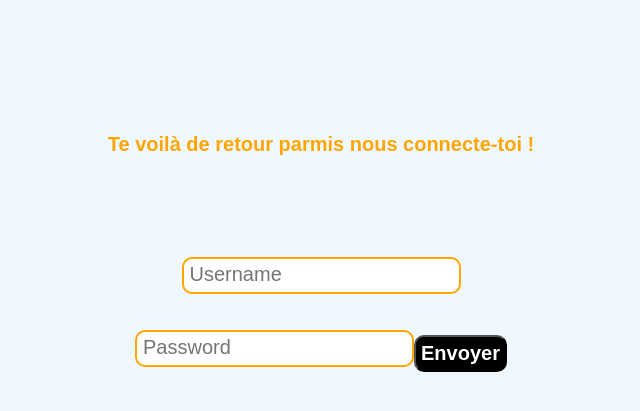
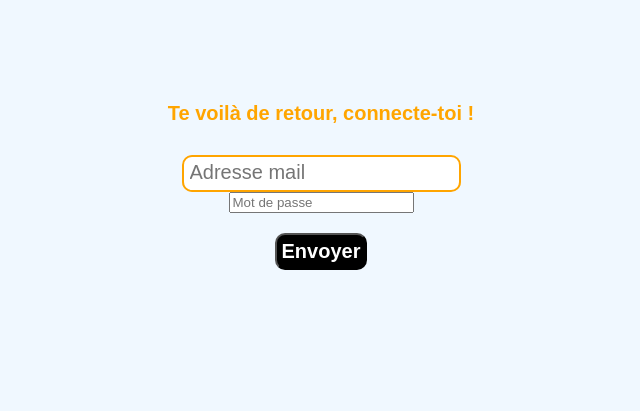
Before and after one commit to devyosse/ProjetJury, a PHP site: template view/user/connexion.php in a window 1280 px wide. Shown: the part 69-480 px from the top of the page, without its empty margins (319-959 px from the left). Run offline with PHP 8.4, Linux system fonts and the light colour scheme; the template is opened without the code that fills it, so the values that code supplies are empty.

```diff
--- a/Asset/style.css
+++ b/Asset/style.css
@@ -137,12 +137,7 @@ a {
     color: orange;
 }
 
-.class-form-connexion {
-    display: flex;
-    justify-content: center;
-    align-items: center;
-    flex-direction: row;
-    flex-wrap: wrap;
+#class-form-connexion {
     border-radius: 10px;
     width: 40%;
     margin-top: 8%;
@@ -151,7 +146,7 @@ a {
     text-align: center;
 }
 
-#id-username-connexion {
+.class-username-connexion {
     margin-top: 60px;
     color: darkgrey;
     border: 2px solid orange;
@@ -161,7 +156,7 @@ a {
 
 }
 
-#id-password-connexion {
+.class-email-connexion {
     margin-top: 10px;
     color: darkgrey;
     border: 2px solid orange;
--- a/Controller/UserController.php
+++ b/Controller/UserController.php
@@ -171,7 +171,7 @@ class UserController extends AbstractController
 
         if($this->isFormSubmitted()) {
             $errorMessage = "L'utilisateur / le password est mauvais";
-            $mail =$this->getFormField('email');
+            $mail = $this->getFormField('mail');
             $password = $this->getFormField('password');
 
             $user = UserManager::getUserByMail($mail);
--- a/Model/Manager/UserManager.php
+++ b/Model/Manager/UserManager.php
@@ -88,7 +88,7 @@ final class UserManager
 
     /**
      * Check if a user exists with its email.
-     * @param int $id
+     * @param string $mail
      * @return bool
      */
     public static function userMailExists(string $mail): bool
@@ -100,7 +100,7 @@ final class UserManager
 
     /**
      * Return all available user by given role
-     * @param int $roleId
+     * @param Role $role
      * @return array
      */
     public static function getUsersByRole(Role $role): array
@@ -182,6 +182,4 @@ final class UserManager
         }
         return $result && $resultRole;
     }
-
-
 }
--- a/view/user/connexion.php
+++ b/view/user/connexion.php
@@ -1,13 +1,13 @@
-<form method="post" action="/index.php?c=user&a=login" class="class-form-connexion">
-    <p class="salutation">Te voilà de retour parmis nous connecte-toi !</p>
+<form method="post" action="/index.php?c=user&a=login" id="class-form-connexion">
+
+    <p class="salutation">Te voilà de retour, connecte-toi !</p>
     <div>
-        <input type="text" name="username" id="id-username-connexion" placeholder="Username" required>
+        <input type="email" name="mail" class="class-email-connexion" placeholder="Adresse mail" required>
     </div>
     <div>
-
-        <input type="password" name="password" id="id-password-connexion" minlength="6" maxlength="24" placeholder="Password" required>
+        <input type="password" name="password" class="class-password-connexion" minlength="6" maxlength="24" placeholder="Mot de passe" required>
     </div>
     <div>
-        <input type="submit" value="Envoyer" name="submit" id="submit-connexion">
+        <input type="submit" value="Envoyer" name="send-form" id="submit-connexion">
     </div>
 </form>
```
